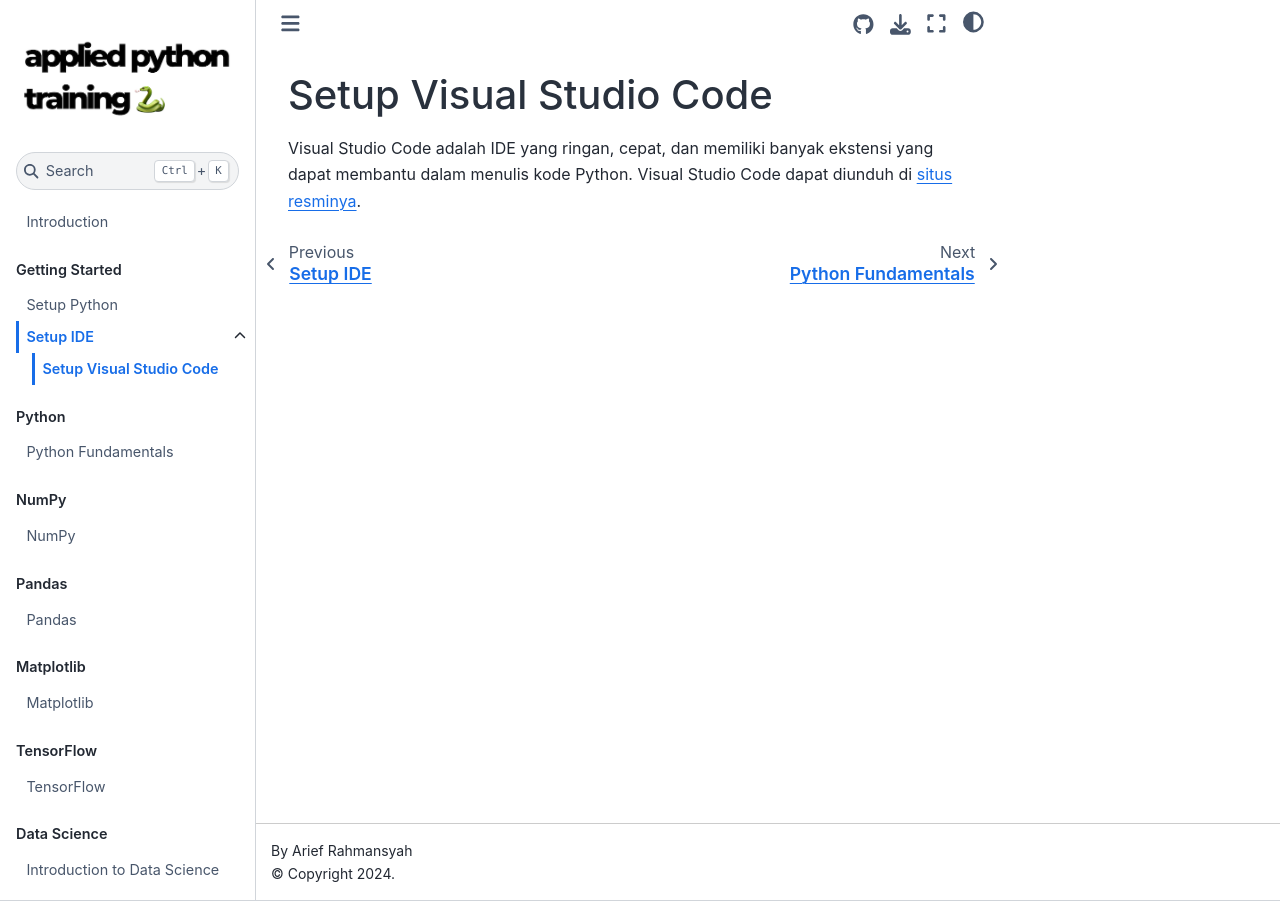
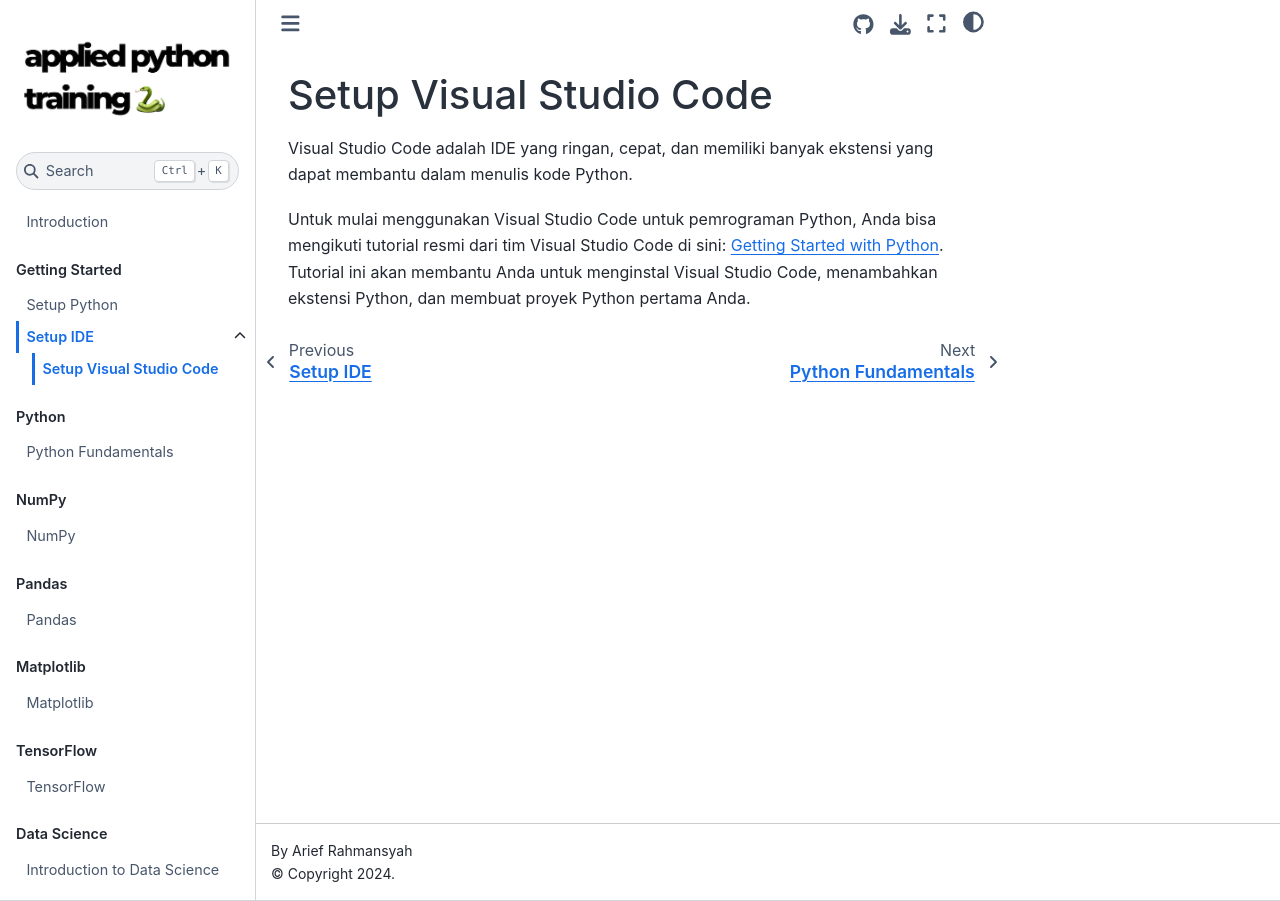
Before and after one commit to airlab-unsri/applied-python-training, a Jupyter Book: the page built from docs/getting_started/setup_ide/setup_vscode.md, in a window 1280 px wide. Built offline with Jupyter Book 1.0.4 settings and Sphinx 7.4.7 and the Sphinx Book theme 1.1.4, drawn with Linux system fonts in a browser that asks for light colours.

Commit message:
add setup vscode

```diff
--- a/docs/getting_started/setup_ide/setup_vscode.md
+++ b/docs/getting_started/setup_ide/setup_vscode.md
@@ -1,3 +1,5 @@
 # Setup Visual Studio Code
 
-Visual Studio Code adalah IDE yang ringan, cepat, dan memiliki banyak ekstensi yang dapat membantu dalam menulis kode Python. Visual Studio Code dapat diunduh di [situs resminya](https://code.visualstudio.com/).
+Visual Studio Code adalah IDE yang ringan, cepat, dan memiliki banyak ekstensi yang dapat membantu dalam menulis kode Python.
+
+Untuk mulai menggunakan Visual Studio Code untuk pemrograman Python, Anda bisa mengikuti tutorial resmi dari tim Visual Studio Code di sini: [Getting Started with Python](https://code.visualstudio.com/docs/python/python-tutorial). Tutorial ini akan membantu Anda untuk menginstal Visual Studio Code, menambahkan ekstensi Python, dan membuat proyek Python pertama Anda.
```
